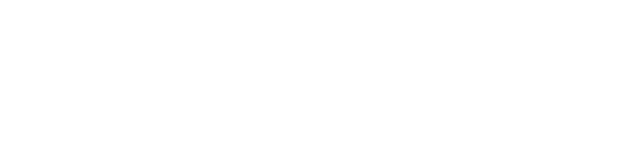
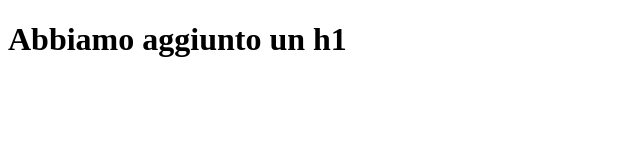
Before and after one commit to T30G10v4/test-1, a plain HTML site: page index.html in a window 1280 px wide. Shown: the whole page, without its empty margins (0-640 px from the left). Drawn offline with Linux system fonts and the light colour scheme.

Commit message:
AGGIUNTO h1

```diff
--- a/index.html
+++ b/index.html
@@ -7,6 +7,6 @@
     <title>Document</title>
 </head>
 <body>
-
+    <h1>Abbiamo aggiunto un h1</h1>
 </body>
 </html>
```
